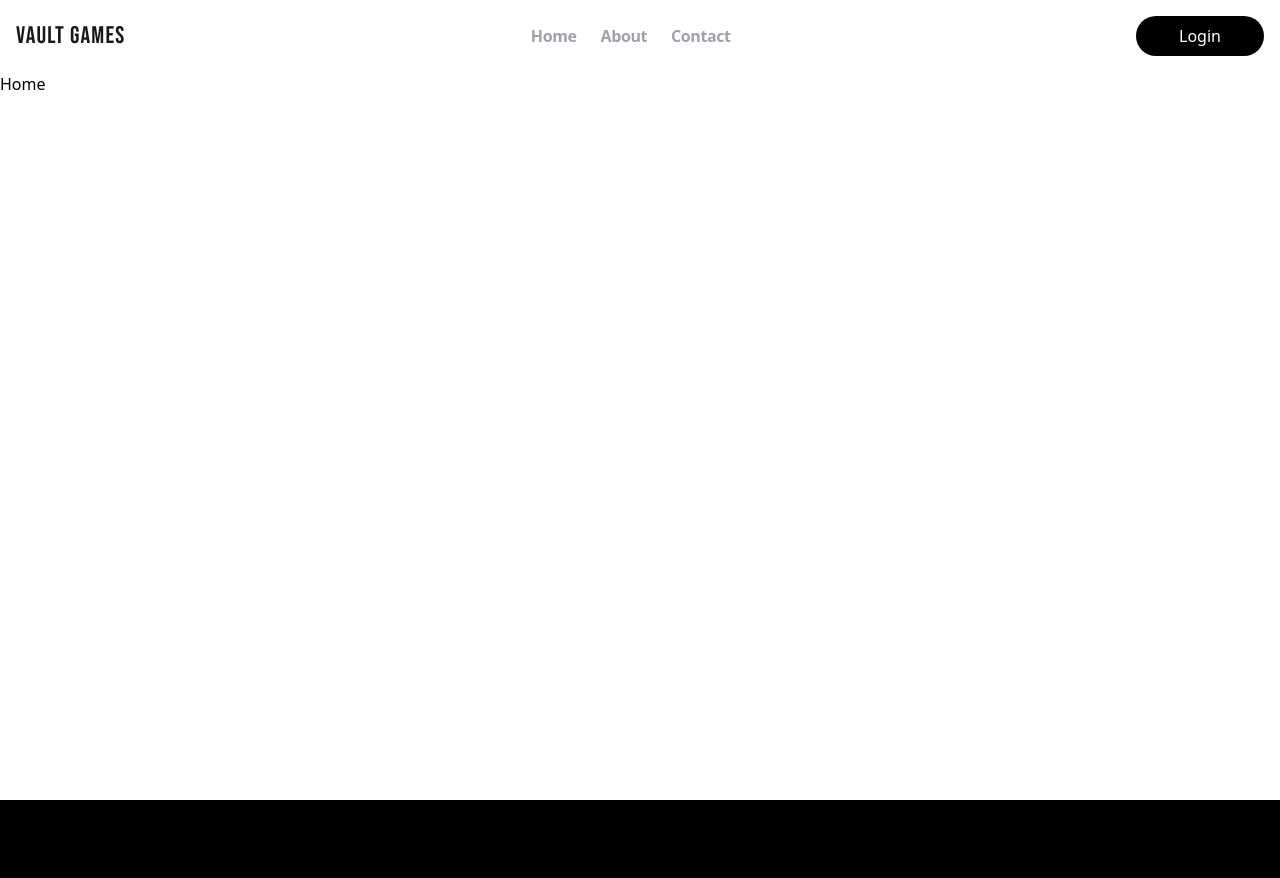
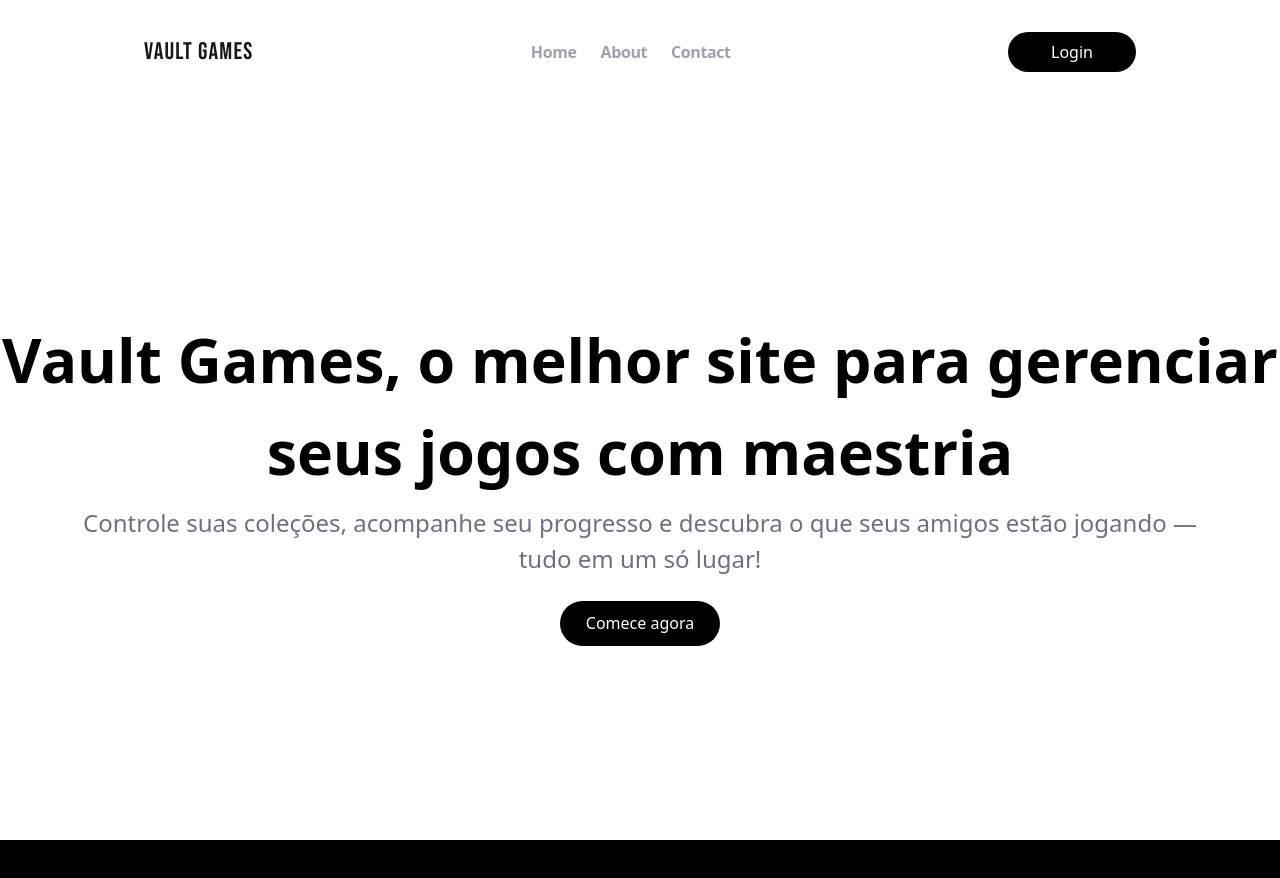
Before and after one commit to OtavioAraujoS/vault-games, a React (Vite) app: page / in a window 1280 px wide. Shown: the top 878 px of the page. Built offline with nearby package versions, Linux system fonts and the light colour scheme.

Commit message:
feat: add login redirection and enhance Home component layout

```diff
--- a/src/pages/home/Home.tsx
+++ b/src/pages/home/Home.tsx
@@ -1,6 +1,8 @@
 import React, { useRef } from 'react';
+import { useNavigate } from 'react-router';
 
 export const Home = () => {
+  const navigate = useNavigate();
   const homeRef = useRef<HTMLDivElement>(null);
   const aboutRef = useRef<HTMLDivElement>(null);
   const contactRef = useRef<HTMLDivElement>(null);
@@ -9,10 +11,14 @@ export const Home = () => {
     ref.current?.scrollIntoView({ behavior: 'smooth' });
   };
 
+  const redirectToLogin = () => {
+    navigate('/login');
+  };
+
   return (
     <div className="flex flex-col h-full w-full">
-      <div ref={homeRef} className="flex flex-col h-full min-h-screen">
-        <header className="w-full flex justify-between items-center p-4">
+      <div ref={homeRef} className="flex flex-col items-center gap-8 h-full">
+        <header className="w-[80%] min-h-[8vh] flex justify-between items-center p-4 mt-4">
           <div className="flex items-center">
             <h1 className="font-bebas tracking-wider lg:text-2xl text-xl text-zinc-900">
               Vault Games
@@ -43,12 +49,30 @@ export const Home = () => {
           </div>
 
           <div>
-            <button className="w-[8rem] h-[2.5rem] bg-black text-white rounded-3xl">
+            <button
+              className="w-[8rem] h-[2.5rem] bg-black text-white rounded-3xl"
+              onClick={redirectToLogin}
+            >
               Login
             </button>
           </div>
         </header>
-        <div>Home</div>
+        <body className="flex flex-col justify-center items-center gap-2 min-h-[90vh]">
+          <h1 className="max-w-[80rem] text-[3.8rem] font-bold text-center">
+            Vault Games, o melhor site para gerenciar seus jogos com maestria
+          </h1>
+          <p className="max-w-[70rem] text-[1.5rem] text-zinc-500 text-center">
+            Controle suas coleções, acompanhe seu progresso e descubra o que
+            seus amigos estão jogando — tudo em um só lugar!
+          </p>
+
+          <button
+            className="w-[10rem] h-[2.8rem] bg-black text-white rounded-3xl mt-4"
+            onClick={redirectToLogin}
+          >
+            Comece agora
+          </button>
+        </body>
       </div>
 
       <div
```
